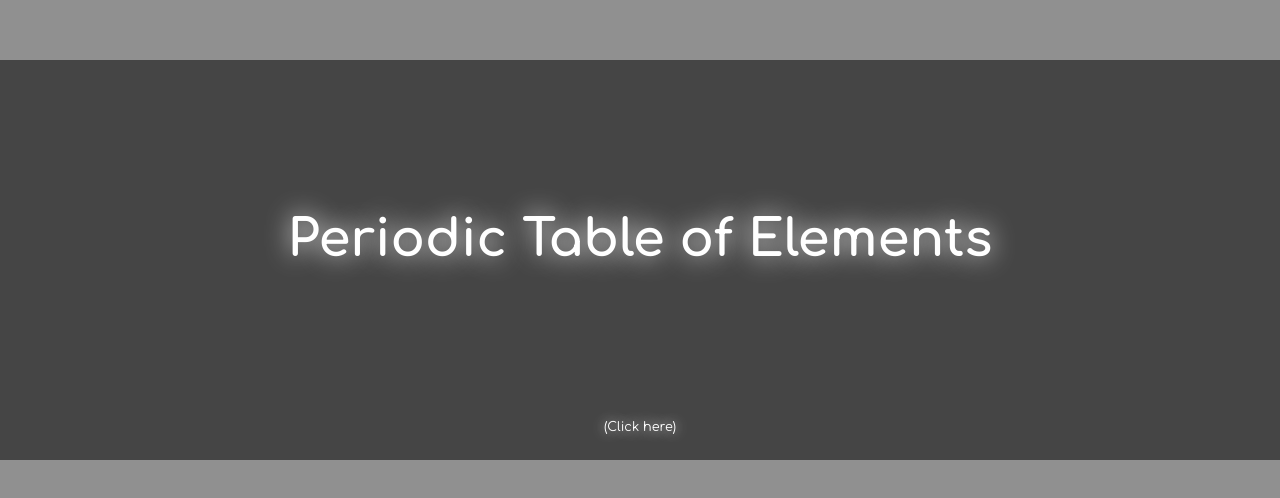
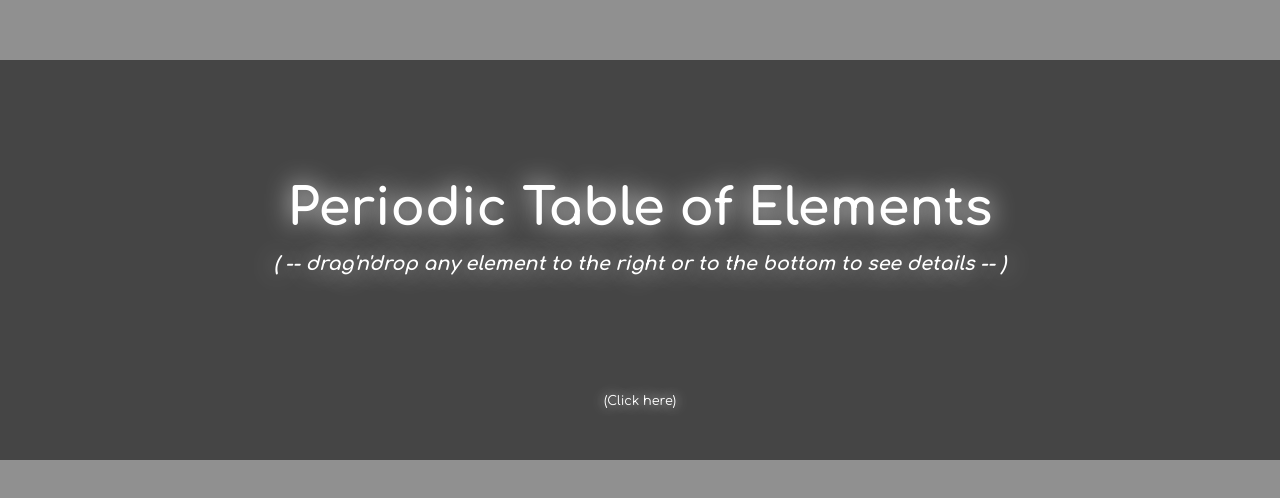
Before and after one commit to vishnusak/my-periodic-table, a plain HTML site: page index.html in a window 1280 px wide. Shown: the part 140-638 px from the top of the page. Drawn offline with Linux system fonts and the light colour scheme.

Commit message:
Updated front-page with instructions

```diff
--- a/index.html
+++ b/index.html
@@ -19,6 +19,7 @@
 <body>
   <header>
     <h1>Periodic Table of Elements</h1>
+    <h4>( -- drag'n'drop any element to the right or to the bottom to see details -- )</h4>
     <p>(Click here)</p>
   </header>
   <section id="left">
--- a/styles/pt.css
+++ b/styles/pt.css
@@ -28,10 +28,20 @@ header{
 
   header h1{
     color: #FFFFFF;
-    line-height: 45vh;
+    margin-top: 15vh;
+    margin-bottom: 2vh;
     font-size: 4vw;
     text-align: center;
     text-shadow: 0 0 2vw #FFFFFF;
+  }
+
+  header h4{
+    color: #FFFFFF;
+    font-size: 1.5vw;
+    font-style: italic;
+    text-align: center;
+    text-shadow: 0 0 2vw #FFFFFF;
+    margin-bottom: 15vh;
   }
 
   header p{
```
